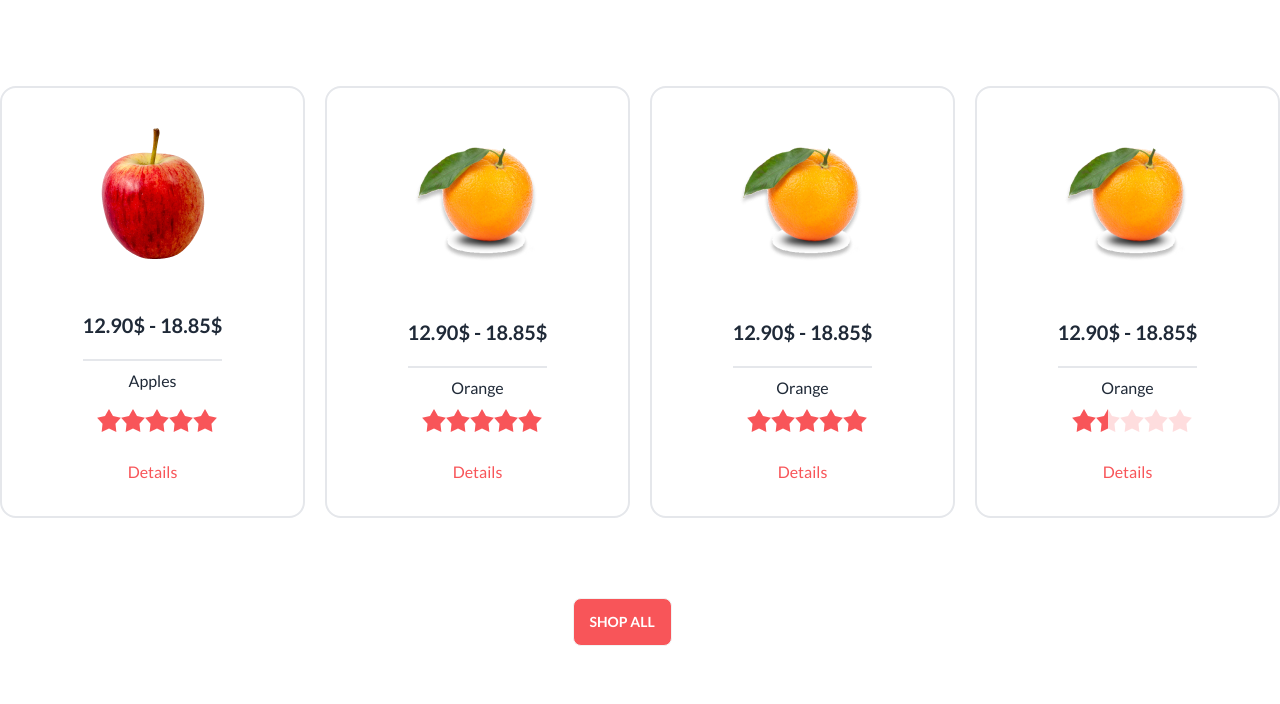
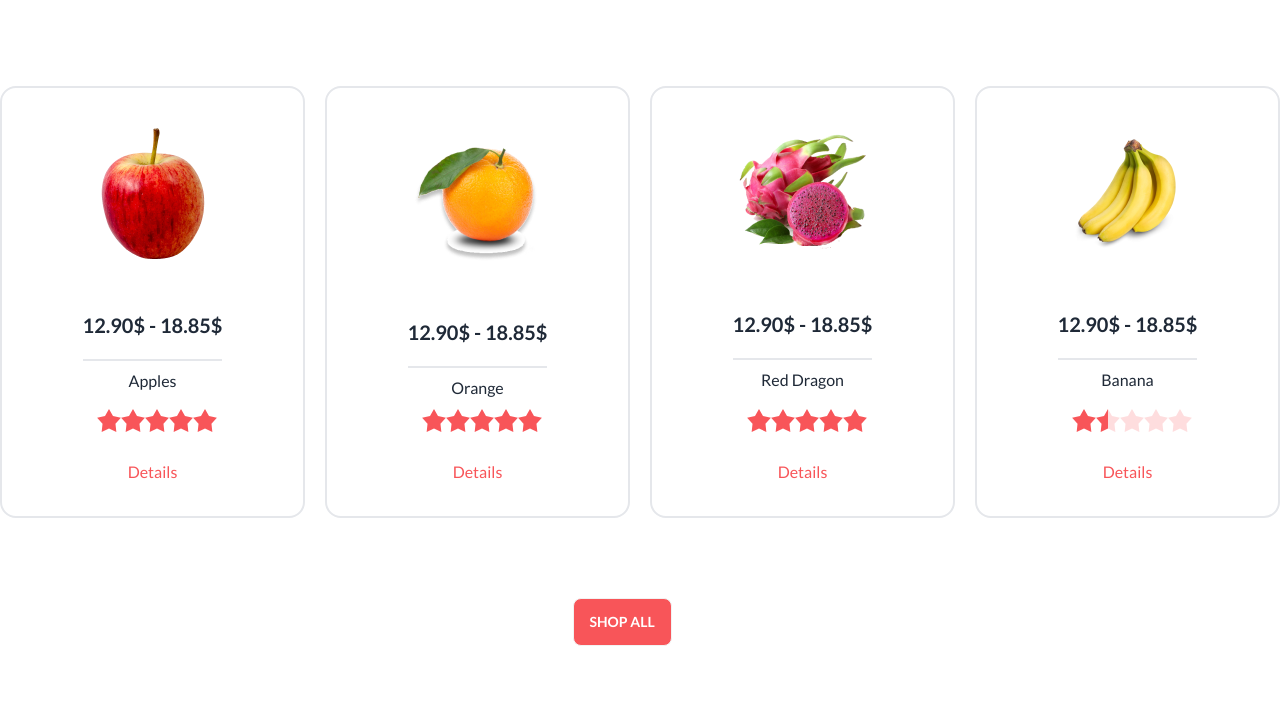
Before and after one commit to shafrinakter/fruits-brust, a plain HTML site: page index.html in a window 1280 px wide. Shown: the part 1180-1884 px from the top of the page. Drawn offline with nearby package versions, Linux system fonts and the light colour scheme.

Commit message:
modal img add

```diff
--- a/index.html
+++ b/index.html
@@ -297,8 +297,8 @@
               <dialog id="my_modal_6" class="modal modal-bottom sm:modal-middle">
                 <form method="dialog" class="modal-box">
                   <div class="space-y-5">
-                    <img class="mx-auto" src="images/fruit6.png" alt="">
-                    <h1 class="text-3xl font-extrabold">Apples</h1>
+                    <img class="mx-auto" src="images/fruit7.png" alt="">
+                    <h1 class="text-3xl font-extrabold">Orange</h1>
                     <p>Professional employees are there for you to pick the most <br> amazing and fresh fruits.</p>
                     <div class="rating rating-half">
                       <input type="radio" name="rating-10" class="rating-hidden" />
@@ -330,11 +330,11 @@
         <!-- third card -->
         <div class="card w-full bg-base-100 border-2">
           <figure class="px-10 pt-10">
-            <img src="./images/fruit7.png" alt="Shoes" class="rounded-xl" />
+            <img src="./images/fruit8.png" alt="Shoes" class="rounded-xl" />
           </figure>
           <div class="card-body items-center text-center">
             <h2 class="card-title border-b-2 py-5">12.90$ - 18.85$</h2>
-            <p>Orange</p>
+            <p>Red Dragon</p>
             <div class="rating rating-half">
               <input type="radio" name="rating-10" class="rating-hidden" />
               <input type="radio" name="rating-10" class="bg-background mask mask-star-2 mask-half-1" />
@@ -354,8 +354,8 @@
               <dialog id="my_modal_7" class="modal modal-bottom sm:modal-middle">
                 <form method="dialog" class="modal-box">
                   <div class="space-y-5">
-                    <img class="mx-auto" src="images/fruit6.png" alt="">
-                    <h1 class="text-3xl font-extrabold">Apples</h1>
+                    <img class="mx-auto" src="images/fruit8.png" alt="">
+                    <h1 class="text-3xl font-extrabold">Red Dragon</h1>
                     <p>Professional employees are there for you to pick the most <br> amazing and fresh fruits.</p>
                     <div class="rating rating-half">
                       <input type="radio" name="rating-10" class="rating-hidden" />
@@ -387,11 +387,11 @@
         <!-- fourth card -->
         <div class="card w-full bg-base-100 border-2">
           <figure class="px-10 pt-10">
-            <img src="./images/fruit7.png" alt="Shoes" class="rounded-xl" />
+            <img src="./images/fruit9.png" alt="Shoes" class="rounded-xl" />
           </figure>
           <div class="card-body items-center text-center">
             <h2 class="card-title border-b-2 py-5">12.90$ - 18.85$</h2>
-            <p>Orange</p>
+            <p>Banana</p>
             <div class="rating rating-half">
               <input type="radio" name="rating-10" class="rating-hidden" />
               <input type="radio" name="rating-10" class="bg-background mask mask-star-2 mask-half-1" />
@@ -411,8 +411,8 @@
               <dialog id="my_modal_8" class="modal modal-bottom sm:modal-middle">
                 <form method="dialog" class="modal-box">
                   <div class="space-y-5">
-                    <img class="mx-auto" src="images/fruit6.png" alt="">
-                    <h1 class="text-3xl font-extrabold">Apples</h1>
+                    <img class="mx-auto" src="images/fruit9.png" alt="">
+                    <h1 class="text-3xl font-extrabold">Banana</h1>
                     <p>Professional employees are there for you to pick the most <br> amazing and fresh fruits.</p>
                     <div class="rating rating-half">
                       <input type="radio" name="rating-10" class="rating-hidden" />
```
